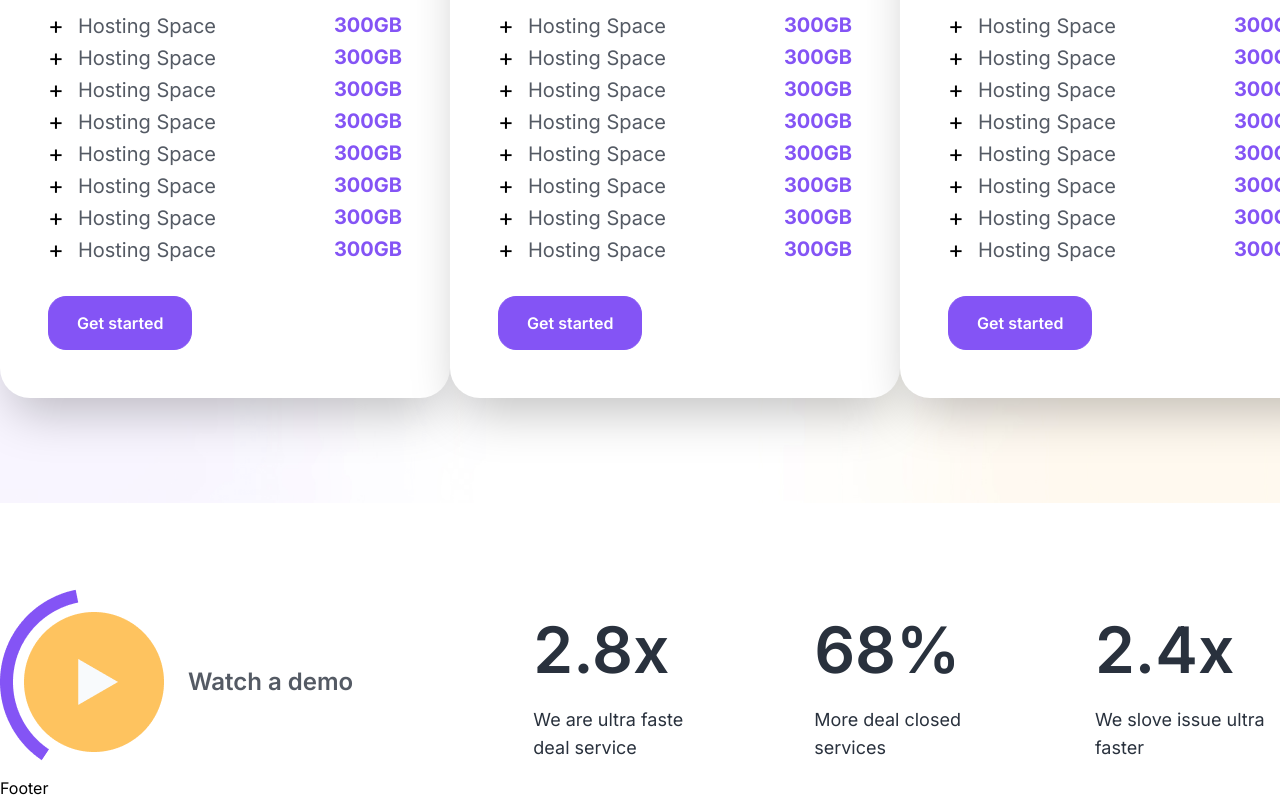
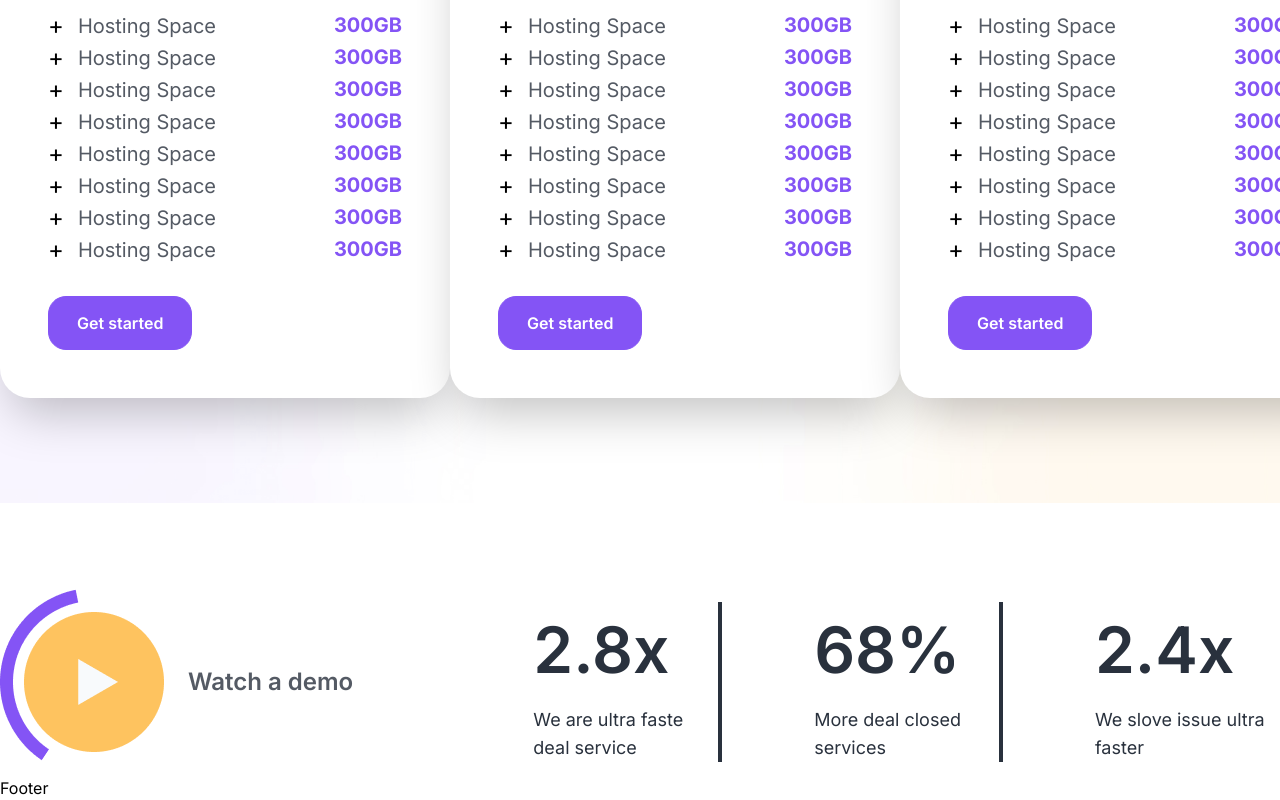
Before and after one commit to sajibkhandev/Innovate4, a Next.js app: page / in a window 1280 px wide. Shown: the part 4790-5590 px from the top of the page. Built offline with nearby package versions, Linux system fonts and the light colour scheme.

Commit message:
rating part done

```diff
--- a/app/components/rateing.js
+++ b/app/components/rateing.js
@@ -15,11 +15,11 @@ const Rateing = () => {
           <h6 className='text-[24px] text-[#545A64] font-semibold'>Watch a demo</h6>
             </div>
             <div className='w-7/12 flex justify-between'>
-            <div>
+            <div className='border-r-4 border-solid border-[#29313D]'>
                 <h4 className='text-[64px] text-primary font-semibold'>2.8x</h4>
                 <p className='w-[185px] text-lg text-[#29313D] font-normal pt-2'>We are ultra faste deal service</p>
             </div>
-            <div>
+            <div className='border-r-4 border-solid border-[#29313D]'>
                 <h4 className='text-[64px] text-primary font-semibold'>68%</h4>
                 <p className='w-[185px] text-lg text-[#29313D] font-normal pt-2'>More deal closed services</p>
             </div>
```
